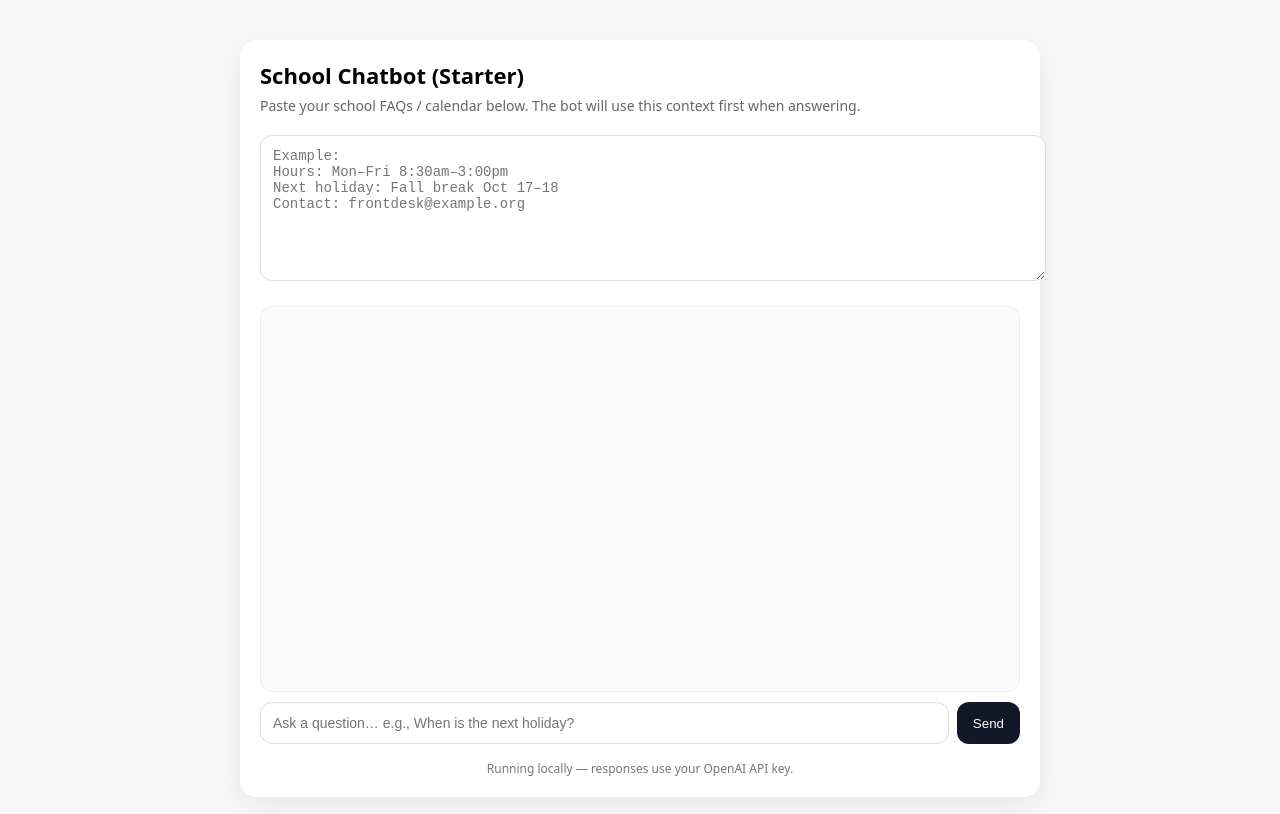
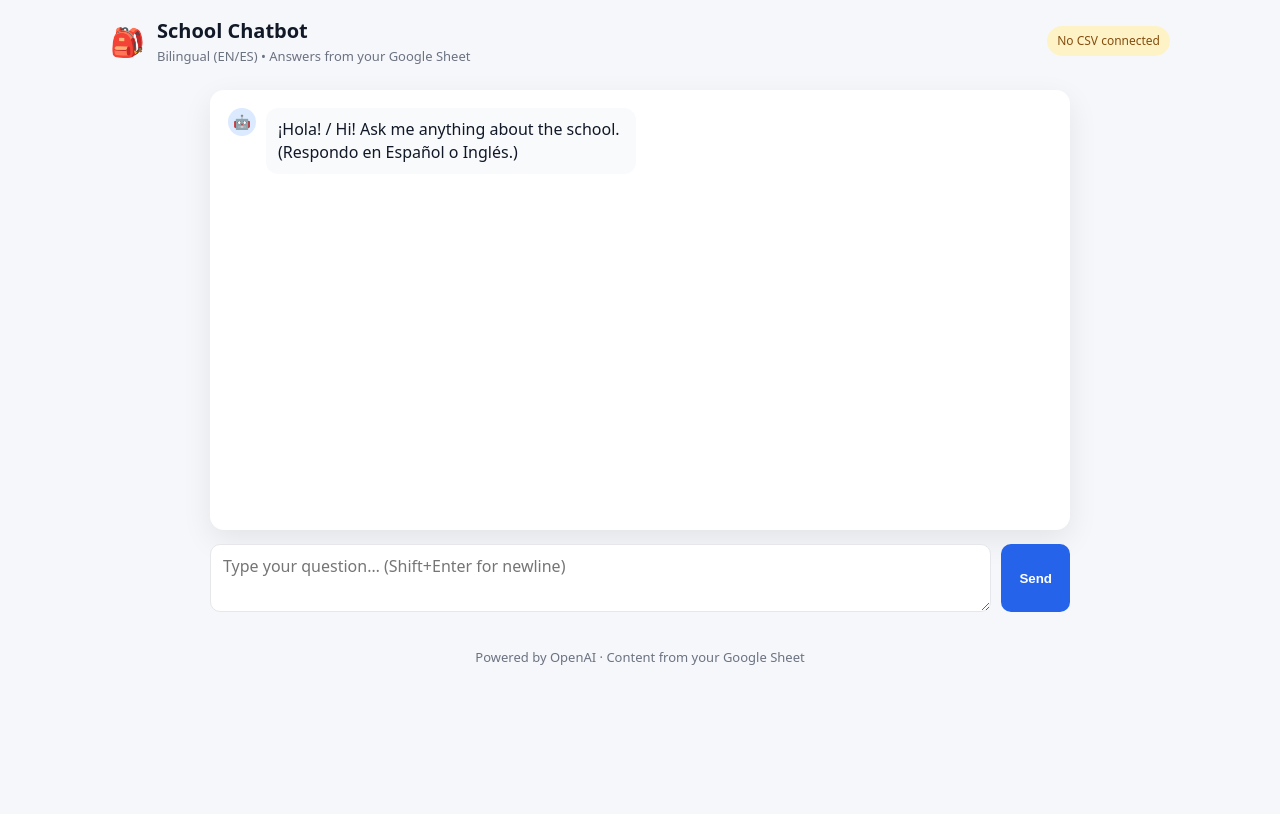
Before and after one commit to BananaBanshi/School-Chatbot, a plain HTML site: page static/index.html in a window 1280 px wide. Drawn offline with Linux system fonts and the light colour scheme; no server answers.

Commit message:
feat: polished chat UI (standalone + iframe/widget)

```diff
--- a/static/index.html
+++ b/static/index.html
@@ -1,52 +1,38 @@
-
 <!DOCTYPE html>
 <html lang="en">
 <head>
-      <meta charset="UTF-8" />
-      <meta name="viewport" content="width=device-width, initial-scale=1.0"/>
-      <title>School Chatbot (Starter)</title>
-      <style>
-        body { font-family: system-ui, -apple-system, Segoe UI, Roboto, Ubuntu, Cantarell, 'Helvetica Neue', Arial, sans-serif; margin: 0; background: #f7f7f8; }
-        .container { max-width: 760px; margin: 40px auto; background: #fff; border-radius: 16px; padding: 20px; box-shadow: 0 10px 30px rgba(0,0,0,0.06); }
-        h1 { margin: 0 0 6px; font-size: 22px; }
-        .sub { color: #666; margin: 0 0 20px; font-size: 14px; }
-        .kb-wrap { margin: 12px 0 20px; }
-        .kb-wrap textarea { width: 100%; height: 120px; border: 1px solid #ddd; border-radius: 12px; padding: 12px; font-size: 14px; resize: vertical; }
-        .chat { border: 1px solid #eee; border-radius: 12px; padding: 12px; background: #fafafa; height: 360px; overflow-y: auto; }
-        .msg { margin: 8px 0; }
-        .msg.user { text-align: right; }
-        .bubble { display: inline-block; padding: 10px 12px; border-radius: 12px; max-width: 80%; word-wrap: break-word; }
-        .user .bubble { background: #e8f0fe; }
-        .bot .bubble { background: #eef3ea; }
-        .row { display: flex; gap: 8px; margin-top: 10px; }
-        input[type="text"] { flex: 1; padding: 12px; border: 1px solid #ddd; border-radius: 12px; font-size: 14px; }
-        button { padding: 12px 16px; border: none; background: #111827; color: white; border-radius: 12px; cursor: pointer; }
-        button:disabled { opacity: .6; cursor: default; }
-        .footer { margin-top: 16px; color: #777; font-size: 12px; text-align: center; }
-      </style>
+  <meta charset="utf-8"/>
+  <meta name="viewport" content="width=device-width, initial-scale=1"/>
+  <title>School Chatbot</title>
+  <link rel="stylesheet" href="/static/styles.css">
 </head>
 <body>
-      <div class="container">
-        <h1>School Chatbot (Starter)</h1>
-        <p class="sub">Paste your school FAQs / calendar below. The bot will use this context first when answering.</p>
+  <header class="app-header">
+    <div class="brand">
+      <div class="logo">🎒</div>
+      <div>
+        <h1>School Chatbot</h1>
+        <p class="subtitle">Bilingual (EN/ES) • Answers from your Google Sheet</p>
+      </div>
+    </div>
+    <div class="status">
+      <span id="csv-status" class="badge">Loading data…</span>
+    </div>
+  </header>
 
-        <div class="kb-wrap">
-          <textarea id="kb" placeholder="Example:
-Hours: Mon–Fri 8:30am–3:00pm
-Next holiday: Fall break Oct 17–18
-Contact: frontdesk@example.org"></textarea>
-        </div>
+  <main class="chat-shell">
+    <div id="chat" class="chat-window" aria-live="polite" aria-label="Chat transcript"></div>
 
-        <div id="chat" class="chat" aria-live="polite"></div>
+    <form id="composer" class="composer" autocomplete="off">
+      <textarea id="message" rows="2" placeholder="Type your question… (Shift+Enter for newline)"></textarea>
+      <button id="send" type="submit" class="send-btn" aria-label="Send">Send</button>
+    </form>
+  </main>
 
-        <div class="row">
-          <input id="message" type="text" placeholder="Ask a question… e.g., When is the next holiday?" />
-          <button id="send">Send</button>
-        </div>
+  <footer class="app-footer">
+    <span>Powered by OpenAI · Content from your Google Sheet</span>
+  </footer>
 
-        <div class="footer">Running locally — responses use your OpenAI API key.</div>
-      </div>
-
-      <script src="main.js"></script>
+  <script src="/static/main.js"></script>
 </body>
 </html>
--- a/static/main.js
+++ b/static/main.js
@@ -1,44 +1,86 @@
+const elChat = document.getElementById("chat");
+const elForm = document.getElementById("composer");
+const elMsg  = document.getElementById("message");
+const elSend = document.getElementById("send");
+const elBadge = document.getElementById("csv-status");
 
-const chat = document.getElementById('chat');
-const input = document.getElementById('message');
-const sendBtn = document.getElementById('send');
-const kbEl = document.getElementById('kb');
+let sending = false;
+
+// Utilities
+function esc(str) { return (str ?? "").toString()
+  .replace(/&/g,"&amp;").replace(/</g,"&lt;").replace(/>/g,"&gt;"); }
 
 function addMessage(role, text) {
-  const wrap = document.createElement('div');
+  const wrap = document.createElement("div");
   wrap.className = `msg ${role}`;
-  const bubble = document.createElement('div');
-  bubble.className = 'bubble';
-  bubble.textContent = text;
+  const avatar = document.createElement("div");
+  avatar.className = "avatar";
+  avatar.textContent = role === "bot" ? "🤖" : "🙂";
+  const bubble = document.createElement("div");
+  bubble.className = "bubble";
+  bubble.innerHTML = esc(text);
+  if (role === "bot") wrap.appendChild(avatar);
   wrap.appendChild(bubble);
-  chat.appendChild(wrap);
-  chat.scrollTop = chat.scrollHeight;
+  elChat.appendChild(wrap);
+  elChat.scrollTop = elChat.scrollHeight;
 }
 
-async function sendMessage() {
-  const text = input.value.trim();
-  if (!text) return;
-  addMessage('user', text);
-  input.value = '';
-  sendBtn.disabled = true;
+function setSending(on) {
+  sending = on;
+  elSend.disabled = on;
+  elSend.textContent = on ? "Sending…" : "Send";
+}
 
+async function fetchCsvStatus() {
   try {
-    const res = await fetch('/api/chat', {
-      method: 'POST',
-      headers: { 'Content-Type': 'application/json' },
-      body: JSON.stringify({ message: text, kb: kbEl.value })
-    });
-    const data = await res.json();
-    if (data.reply) addMessage('bot', data.reply);
-    else addMessage('bot', data.error || 'Unknown error');
+    const r = await fetch("/debug/csv", { cache: "no-store" });
+    if (!r.ok) throw new Error("status " + r.status);
+    const j = await r.json();
+    const en = j.en_count ?? 0, es = j.es_count ?? 0;
+    elBadge.textContent = `Connected: EN ${en} · ES ${es}`;
+    elBadge.className = "badge ok";
   } catch (e) {
-    addMessage('bot', 'Network error: ' + e.message);
-  } finally {
-    sendBtn.disabled = false;
+    elBadge.textContent = "No CSV connected";
+    elBadge.className = "badge warn";
   }
 }
 
-sendBtn.addEventListener('click', sendMessage);
-input.addEventListener('keydown', (e) => {
-  if (e.key === 'Enter') sendMessage();
+async function sendMessage(text) {
+  setSending(true);
+  addMessage("user", text);
+  try {
+    const r = await fetch("/api/chat", {
+      method: "POST",
+      headers: { "Content-Type": "application/json" },
+      body: JSON.stringify({ message: text })
+    });
+    const j = await r.json();
+    if (j.error) throw new Error(j.error);
+    addMessage("bot", j.reply);
+  } catch (e) {
+    addMessage("bot", "⚠️ Error: " + e.message);
+  } finally {
+    setSending(false);
+  }
+}
+
+// Events
+elForm.addEventListener("submit", (e) => {
+  e.preventDefault();
+  const text = elMsg.value.trim();
+  if (!text || sending) return;
+  elMsg.value = "";
+  sendMessage(text);
 });
+
+// Shift+Enter for newline, Enter to send
+elMsg.addEventListener("keydown", (e) => {
+  if (e.key === "Enter" && !e.shiftKey) {
+    e.preventDefault();
+    elForm.dispatchEvent(new Event("submit"));
+  }
+});
+
+// Boot
+addMessage("bot", "¡Hola! / Hi! Ask me anything about the school. \n(Respondo en Español o Inglés.)");
+fetchCsvStatus();
--- /dev/null
+++ b/static/styles.css
@@ -0,0 +1,93 @@
+:root {
+  --bg: #f6f7fb;
+  --card: #ffffff;
+  --ink: #111827;
+  --muted: #6b7280;
+  --brand: #2563eb;  /* button / accents */
+  --user: #eef2ff;
+  --bot: #f9fafb;
+  --ok: #10b981;
+  --warn: #f59e0b;
+  --err: #ef4444;
+  --radius: 14px;
+  --shadow: 0 10px 30px rgba(0,0,0,.08);
+}
+
+* { box-sizing: border-box; }
+html, body { height: 100%; }
+body {
+  margin: 0;
+  color: var(--ink);
+  background: var(--bg);
+  font: 16px/1.45 system-ui,-apple-system,Segoe UI,Roboto,Arial,sans-serif;
+}
+
+.app-header, .app-footer {
+  max-width: 1100px; margin: 0 auto; padding: 16px 20px;
+}
+.app-header {
+  display: flex; align-items: center; justify-content: space-between; gap: 16px;
+}
+.brand { display: flex; align-items: center; gap: 12px; }
+.logo { font-size: 28px; }
+h1 { font-size: 20px; margin: 0 0 2px; }
+.subtitle { margin: 0; color: var(--muted); font-size: 13px; }
+.status .badge {
+  display: inline-flex; align-items: center; gap: 8px;
+  padding: 6px 10px; border-radius: 999px; font-size: 12px;
+  background: #e5e7eb; color: #374151;
+}
+.badge.ok { background: #d1fae5; color: #065f46; }
+.badge.warn { background: #fef3c7; color: #854d0e; }
+.badge.err { background: #fee2e2; color: #991b1b; }
+
+.chat-shell {
+  max-width: 900px; margin: 0 auto; padding: 8px 20px 20px;
+}
+.chat-window {
+  background: var(--card); border-radius: var(--radius); box-shadow: var(--shadow);
+  min-height: 55vh; max-height: 70vh; overflow: auto; padding: 18px;
+  display: flex; flex-direction: column; gap: 14px;
+}
+.msg {
+  display: flex; gap: 10px; align-items: flex-start;
+}
+.msg .bubble {
+  padding: 10px 12px; border-radius: 12px; max-width: 80%;
+  white-space: pre-wrap; word-wrap: break-word;
+}
+.msg.user { justify-content: flex-end; }
+.msg.user .bubble { background: var(--user); }
+.msg.bot  .bubble { background: var(--bot); }
+.msg .avatar {
+  width: 28px; height: 28px; display: grid; place-items: center;
+  background: #e5e7eb; border-radius: 50%;
+  font-size: 14px;
+}
+.msg.user .avatar { display:none; } /* align bubble right, no avatar */
+.msg.bot  .avatar { background: #dbeafe; color: #1e3a8a; }
+
+.composer {
+  margin-top: 14px; display: grid; grid-template-columns: 1fr auto; gap: 10px;
+}
+#message {
+  resize: vertical; min-height: 44px; max-height: 160px;
+  border: 1px solid #e5e7eb; border-radius: 10px; padding: 10px 12px;
+  font: inherit; outline: none; background: #fff;
+}
+#message:focus { border-color: #c7d2fe; box-shadow: 0 0 0 3px rgba(59,130,246,.15); }
+
+.send-btn {
+  background: var(--brand); color: #fff; border: none; border-radius: 10px;
+  padding: 0 18px; font-weight: 600; cursor: pointer;
+}
+.send-btn:disabled { opacity: .6; cursor: not-allowed; }
+
+.app-footer {
+  color: var(--muted); text-align: center; font-size: 13px;
+}
+
+/* small screens */
+@media (max-width: 640px) {
+  .chat-window { min-height: 60vh; max-height: 70vh; }
+}
```
Lines whose indentation alone changed are shown as unchanged.
